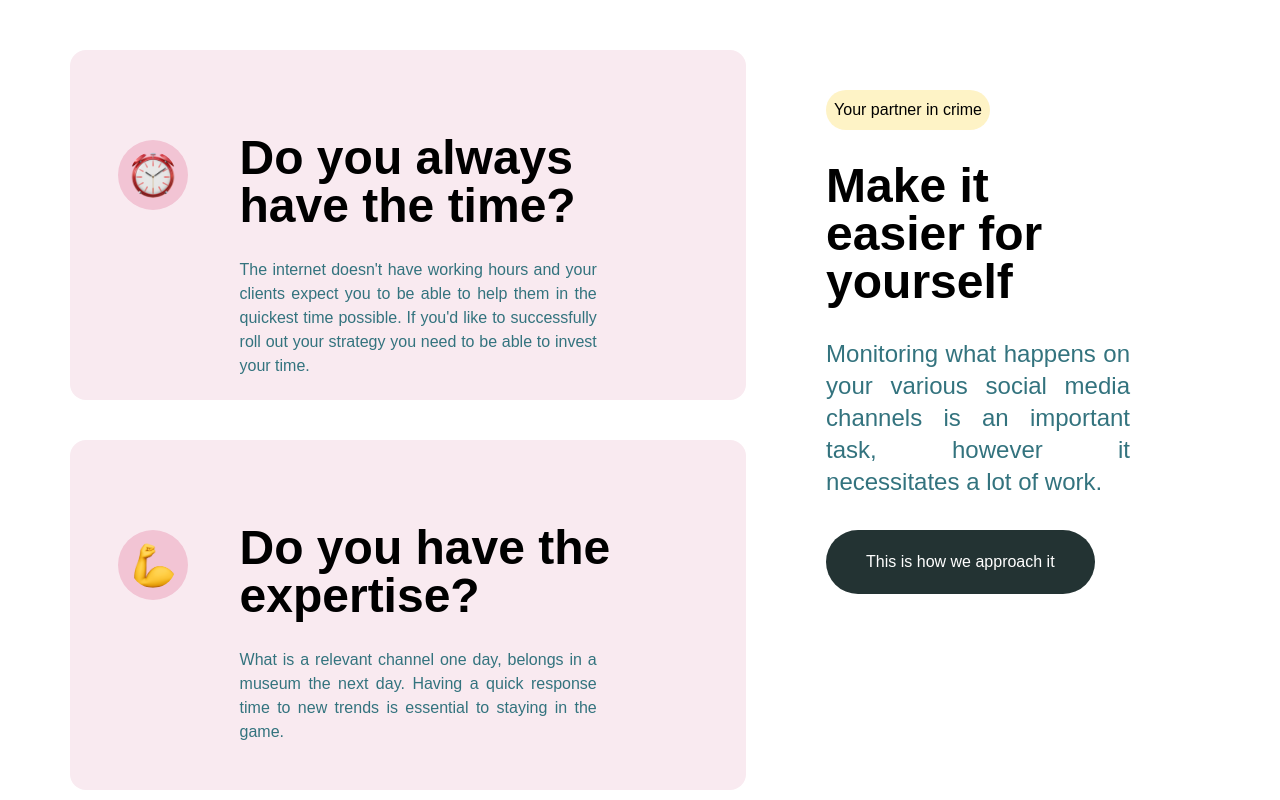
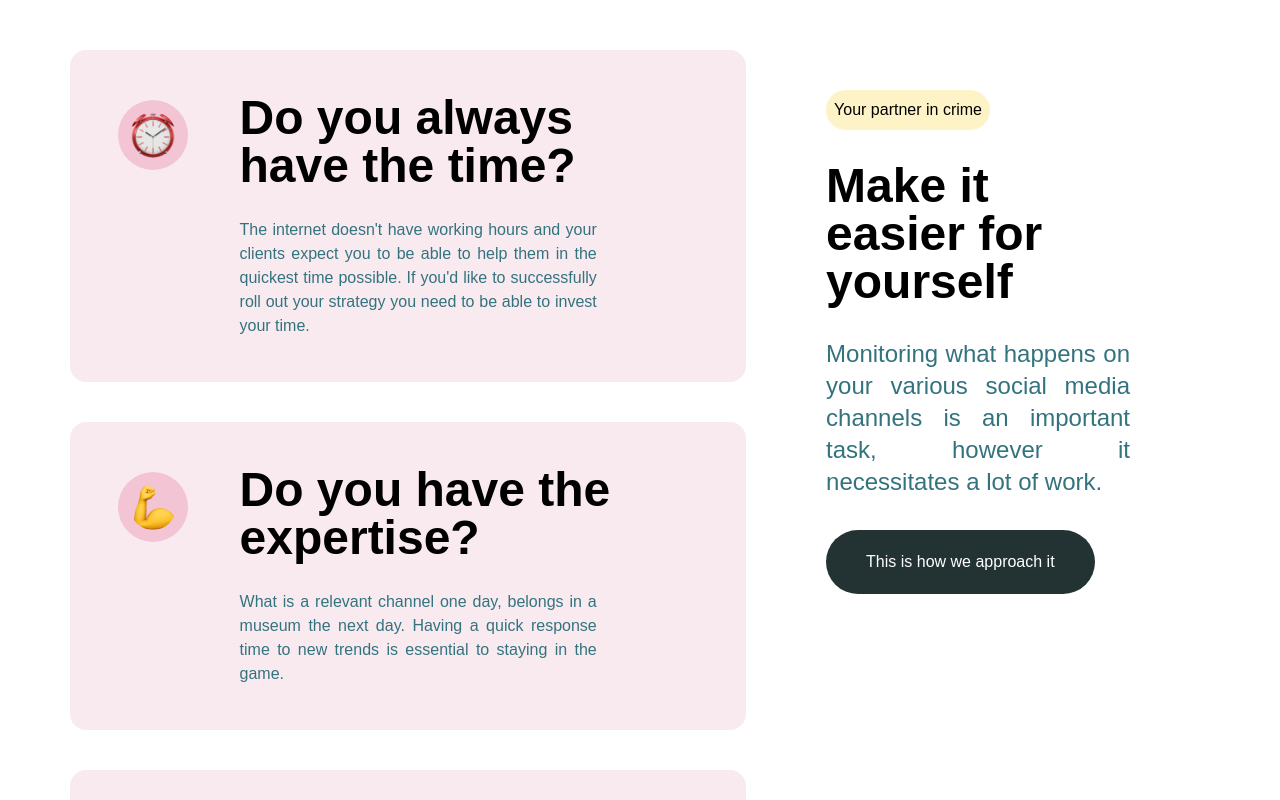
Before and after one commit to venky-1922/Punchline, a Next.js app: page /Approach in a window 1280 px wide. Shown: the top 800 px of the page. Built offline with nearby package versions, Linux system fonts and the light colour scheme.

Commit message:
update code

```diff
--- a/app/Approach/page.tsx
+++ b/app/Approach/page.tsx
@@ -3,7 +3,7 @@ import React from "react";
 
 const Approach = () => {
   return (
-    <div className="flex w-full pt-12.5 px-17.5 bg-[#fff] pb-[100px] justify-between]">
+    <div className="flex w-full pt-12.5 px-17.5 bg-white pb-25 justify-between]">
       <div className="flex flex-col gap-10 w-[80%]">
         <Card
           src="/clock.png"
--- a/app/Services/page.tsx
+++ b/app/Services/page.tsx
@@ -1,3 +1,4 @@
+"use client"
 import React, { useRef } from "react";
 import Image from "next/image";
 import gsap from "gsap";
--- a/components/Card.tsx
+++ b/components/Card.tsx
@@ -9,13 +9,13 @@ interface CardProps {
 
 const Card:React.FC<CardProps> = (props) => {
   return (
-    <div className="flex bg-[#F9EAF0] w-[100%] h-[350px] px-10 py-15 rounded-2xl gap-6">
+    <div className="flex bg-[#F9EAF0] w-full h-fit px-10 py-5 rounded-2xl gap-6 hover:bg-[#C4A3F6]">
       <div className="flex w-[15%] justify-center pt-7.5">
         <Image className="h-17.5 w-17.5 p-3  bg-[#F2C4D4] rounded-full" src={props.src} alt="" width={100} height={100} />
       </div>
       <div className="py-6 px-5 w-[85%] text-black">
         <h1 className="text-5xl font-bold pb-7">{props.heading}</h1>
-        <p className="w-[80%] text-justify  text-[#33737E]">
+        <p className="w-[80%] text-justify  text-[#33737E] ">
           {props.matter}
         </p>
       </div>
--- a/styles/HomePage.css
+++ b/styles/HomePage.css
@@ -3,10 +3,10 @@
     padding-bottom: 200px;
     padding: 0px 70px;
 }
-.first-half{
+/* .first-half{
     /* background-color: green; */
-    height: 100vh;
-}
+    /* height: 100vh; */
+/* } */
 .heading-class{
     /* background-color: yellow; */
     display: flex;
```
Also changed, not shown: components/Navbar.tsx (+1 -1 lines).
